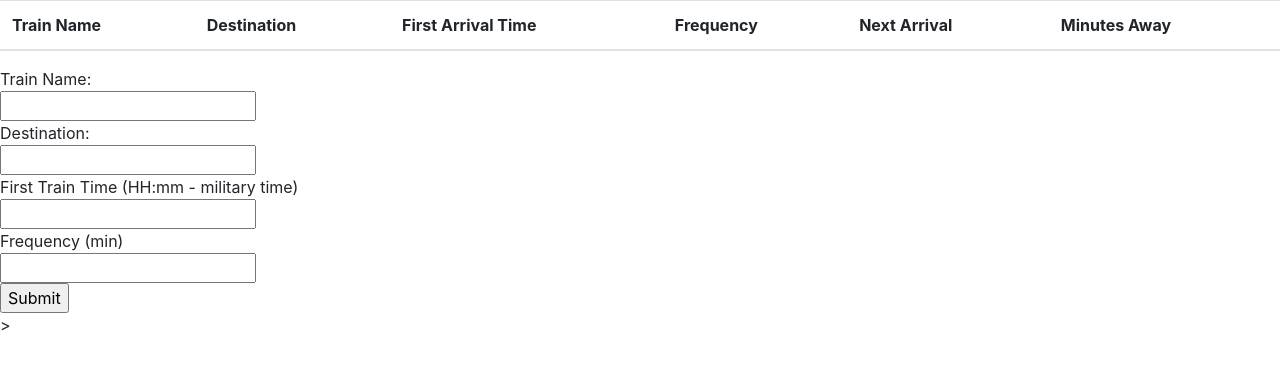
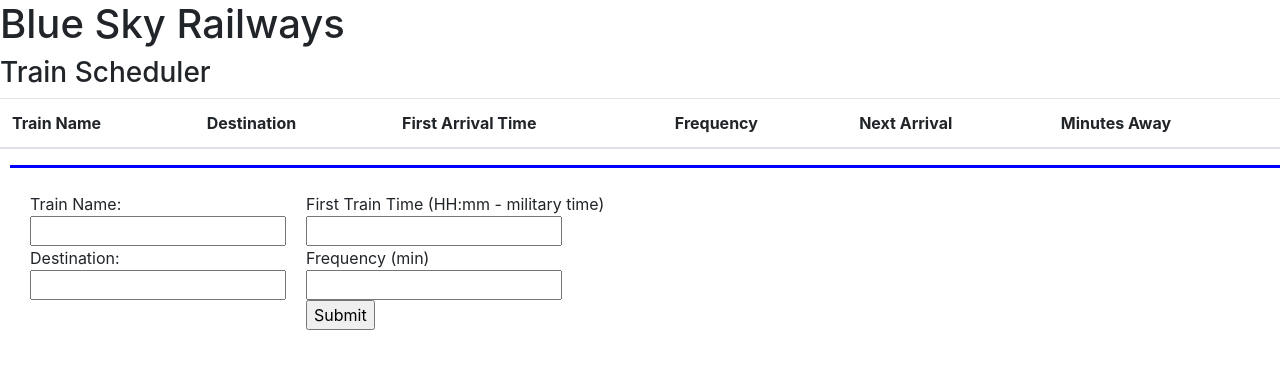
Before and after one commit to adambilsky/Train-Schedule, a plain HTML site: page index.html in a window 1280 px wide. Drawn offline with nearby package versions, Linux system fonts and the light colour scheme; no server answers.

Commit message:
mildly updated css

```diff
--- a/assets/css/style.css
+++ b/assets/css/style.css
@@ -0,0 +1,9 @@
+.form-input {
+    margin-left: 10px;
+    border-top: 3px solid blue;
+}
+
+.form-box {
+    float:left;
+    margin-left: 20px;
+}
--- a/index.html
+++ b/index.html
@@ -28,7 +28,8 @@
 
     <!-- Header & Main Display Section -->
     <div class="header">
-
+        <h1>Blue Sky Railways</h1>
+        <h3>Train Scheduler</h3>
     </div>
     <div class="table">
         <table class="table table-hover" id='train-display-table'>
@@ -45,35 +46,37 @@
             <tbody>
             </tbody>
         </table>
-
     </div>
 
     <!-- Form Input Section -->
-    <div class="form-input">
-        <form>
-            Train Name:
+    <div>
+        <form class = "form-input">
+            <div class = "form-box">
+                <br>Train Name:
                 <br>
                 <input type="text" id="trainName-input">
                 <br> Destination:
                 <br>
                 <input type="text" id="destination-input">
+            </div>
+            <div class = "form-box">
                 <br> First Train Time (HH:mm - military time)
                 <br>
                 <input type="text" id="firstArrival-input">
                 <br>
-            <!-- How to validate proper time format for this? -->
                 Frequency (min)
                 <br>
                 <input type="number" id="frequency-input">
                 <br>
                 <input type="submit" id= "train-submit" value="Submit">
+            </div>
         </form>
 
     </div>
     <script src="https://www.gstatic.com/firebasejs/5.2.0/firebase.js"></script>
     <script type="text/javascript" src="https://cdnjs.cloudflare.com/ajax/libs/jquery/3.2.1/jquery.min.js"></script>
     <script src="https://cdnjs.cloudflare.com/ajax/libs/moment.js/2.7.0/moment.min.js" type="text/javascript"></script>
-    <script type="text/javascript" src="assets/javascript/app.js"></script>>
+    <script type="text/javascript" src="assets/javascript/app.js"></script>
 </body>
 
 </html>
```
Lines whose indentation alone changed are shown as unchanged.
